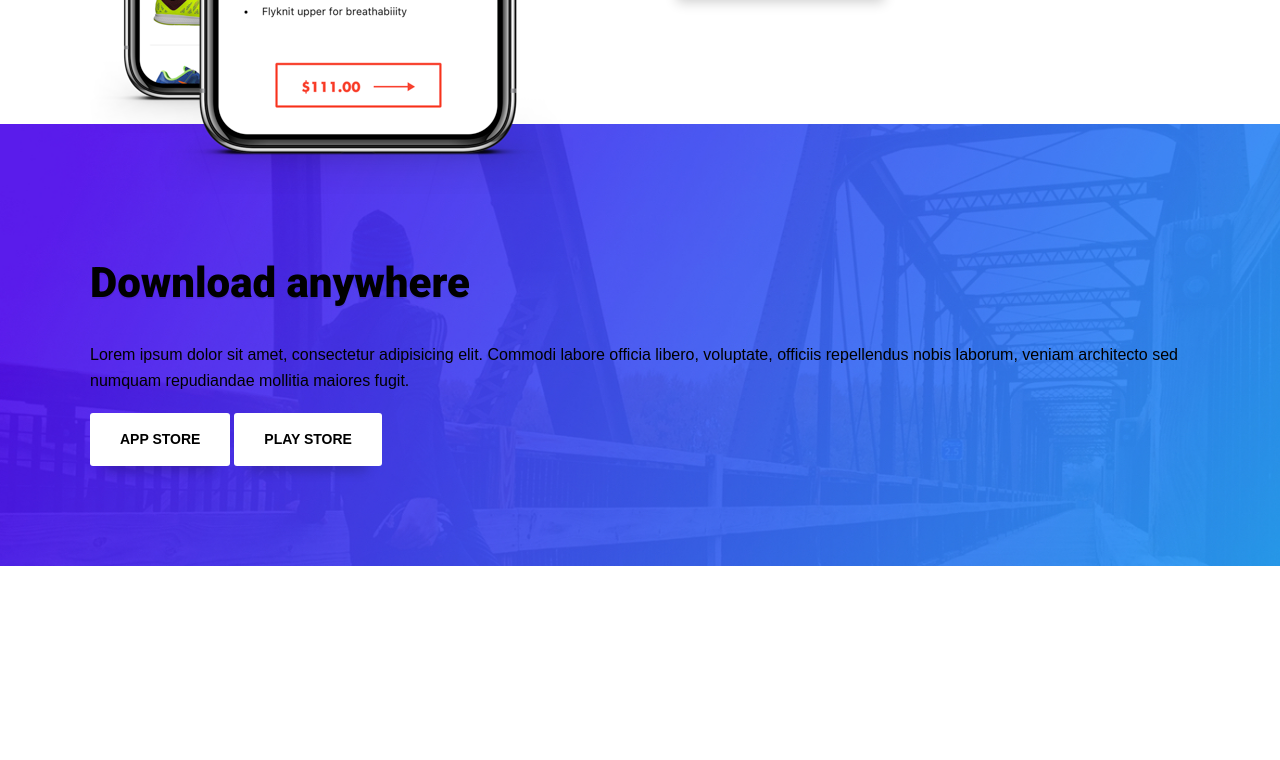
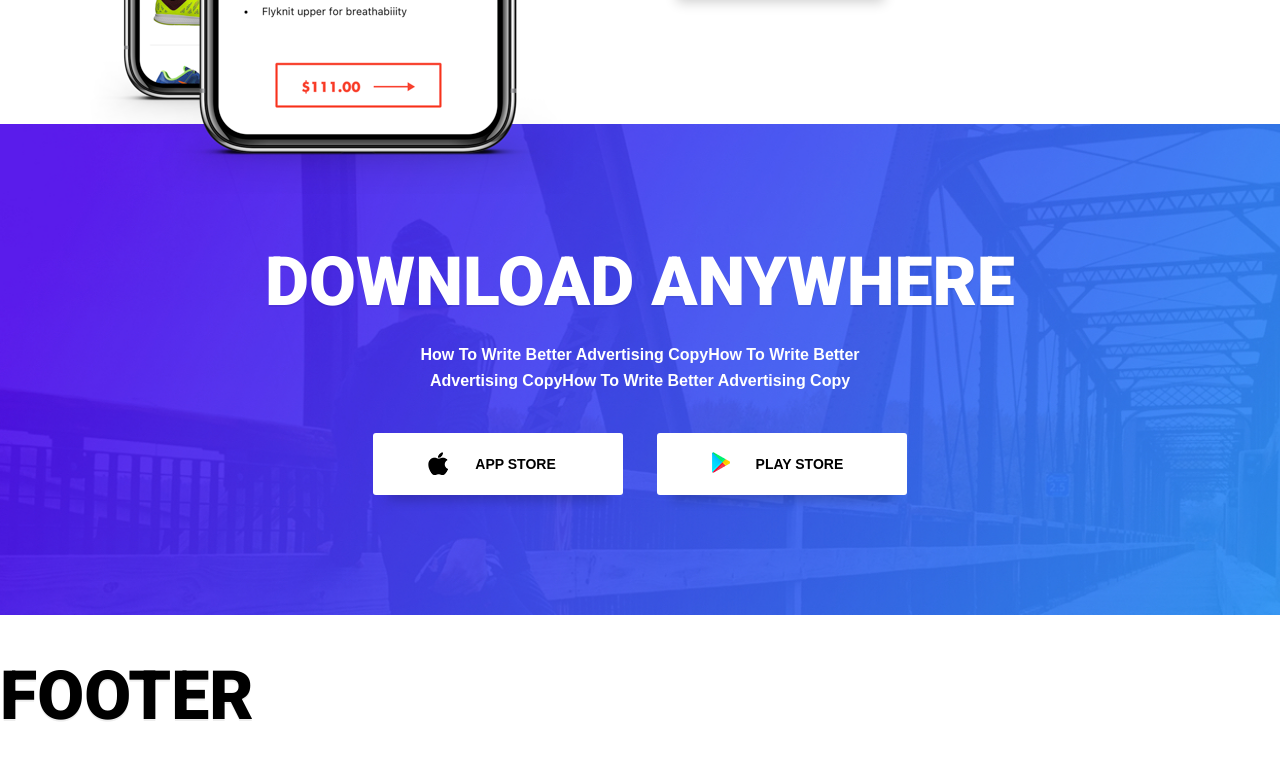
Before and after one commit to jesseshowalter/shoeAppLandingPage, a website: page build/index.html in a window 1280 px wide. Shown: the part 1926-2686 px from the top of the page. Before the commit the page ends 2492 px from the top, so only its background shows below. Drawn offline with Linux system fonts and the light colour scheme.

Commit message:
finished the download section
👍🏼👍🏼👍🏼

```diff
--- a/source/sass/4-layout/_download.sass
+++ b/source/sass/4-layout/_download.sass
@@ -1,5 +1,37 @@
 #download
+  color: white
+  text-align: center
   background: url("../img/downloadBackground.jpg") no-repeat
   background-size: cover
-  padding: 100px 0
+  padding: 120px 0
   margin-top: -70px
+
+  h2
+    font-size: 68px
+    margin: 0
+    text-transform: uppercase
+    font-weight: 900
+
+  p
+    width: 100%
+    max-width: 450px
+    margin: 20px auto 40px
+    font-weight: 900
+
+  .button
+    position: relative
+    width: 250px
+    margin: 0 15px
+    padding: 20px 0
+    padding-left: 35px
+
+  .apple:before, .google:before
+    position: absolute
+    display: block
+    left: 22%
+    top: 19px
+
+  .apple:before
+    content: url("../img/appleicon.png")
+  .google:before
+    content: url("../img/playicon.png")
```
Also changed, not shown: build/assets/css/main.min.css, build/index.html.
